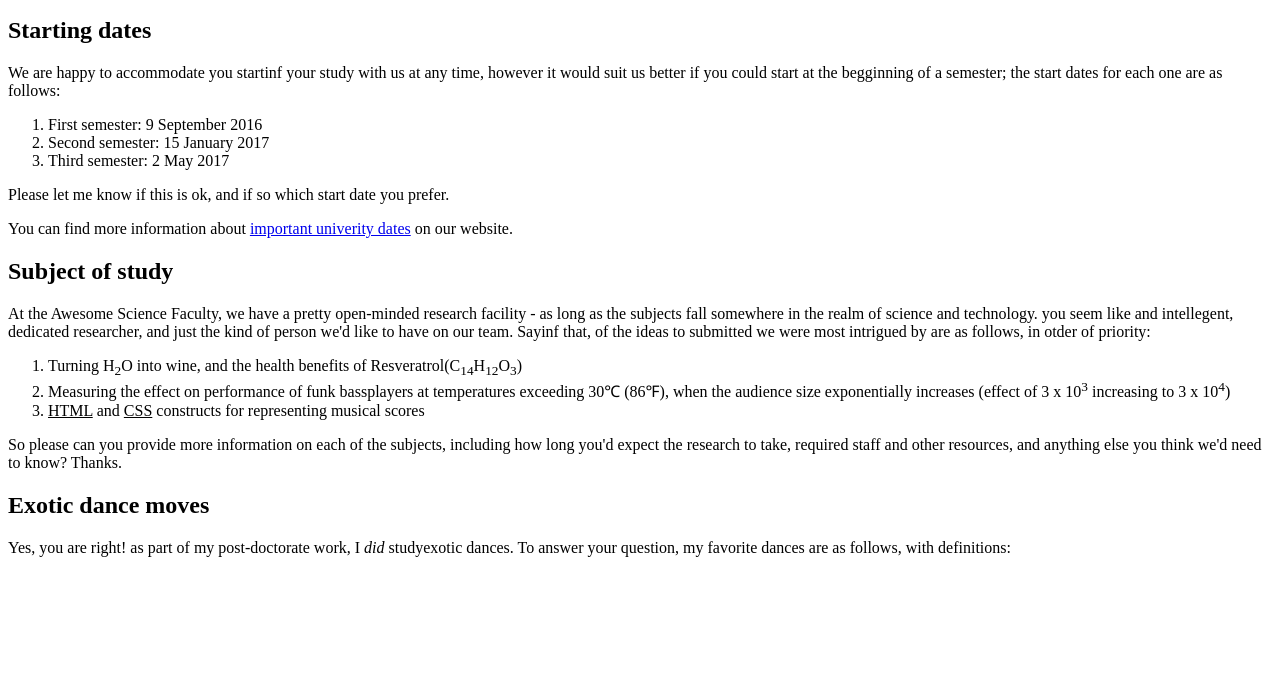
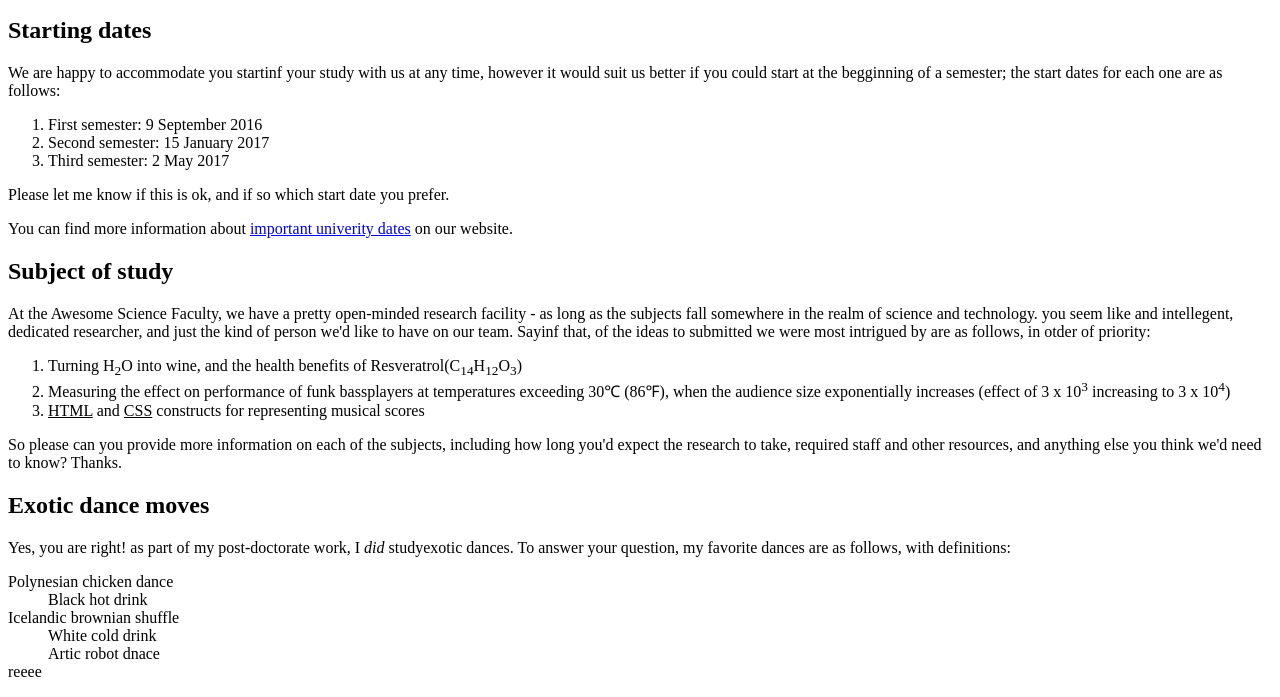
Before and after one commit to Rmke223/markupletter, a plain HTML site: page index.html in a window 1280 px wide. Shown: the part 395-1092 px from the top of the page. Before the commit the page ends 968 px from the top, so only its background shows below. Drawn offline with Linux system fonts and the light colour scheme.

Commit message:
desc-list

```diff
--- a/index.html
+++ b/index.html
@@ -37,7 +37,8 @@
         <li>Third semester: 2 May 2017</li>
     </ol>
     <p>Please let me know if this is ok, and if so which start date you prefer.</p>
-      <p>You can find more information about <a href="http://example.com">important univerity dates</a> on our website.</p>
+    <p>You can find more information about <a href="http://example.com">important univerity dates</a> on our website.
+    </p>
     <h2>Subject of study</h2>
     <p>At the Awesome Science Faculty, we have a pretty open-minded research facility - as
         long as the subjects fall somewhere in the realm of science and technology. you seem
@@ -45,8 +46,11 @@
         have on our team. Sayinf that, of the ideas to submitted we were most intrigued by
         are as follows, in otder of priority:</p>
     <ol type="1">
-        <li>Turning H<sub>2</sub>O into wine, and the health benefits of Resveratrol(C<sub>14</sub>H<sub>12</sub>O<sub>3</sub>)</li>
-        <li>Measuring the effect on performance of funk bassplayers at temperatures exceeding 30&#8451; (86&#8457;), when the audience size exponentially increases (effect of 3 x 10<sup>3</sup> increasing to 3 x 10<sup>4</sup>)</li>
+        <li>Turning H<sub>2</sub>O into wine, and the health benefits of
+            Resveratrol(C<sub>14</sub>H<sub>12</sub>O<sub>3</sub>)</li>
+        <li>Measuring the effect on performance of funk bassplayers at temperatures exceeding 30&#8451; (86&#8457;),
+            when the audience size exponentially increases (effect of 3 x 10<sup>3</sup> increasing to 3 x
+            10<sup>4</sup>)</li>
         <li><u>HTML</u> and <u>CSS</u> constructs for representing musical scores</li>
     </ol>
     <p>So please can you provide more information on each of the subjects, including how long
@@ -56,6 +60,14 @@
     <h2>Exotic dance moves</h2>
     <p>Yes, you are right! as part of my post-doctorate work, I <i>did</i> studyexotic dances.
         To answer your question, my favorite dances are as follows, with definitions: </p>
+        <dl>
+            <dt>Polynesian chicken dance</dt>
+            <dd>Black hot drink</dd>
+            <dt>Icelandic brownian shuffle</dt>
+            <dd>White cold drink</dd>
+            <dd>Artic robot dnace</dd>
+            <dt>reeee</dt>
+          </dl>
 
 
 
```
Lines whose indentation alone changed are shown as unchanged.
